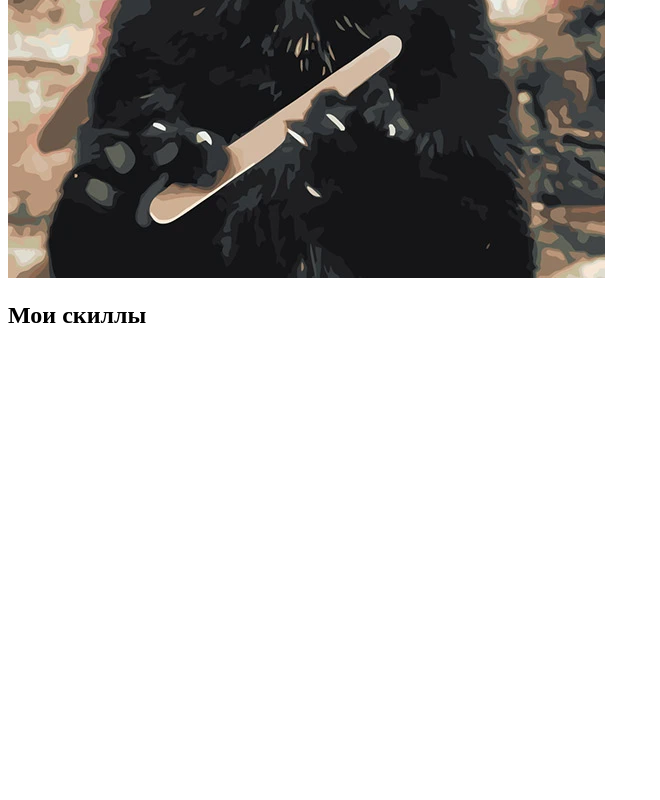
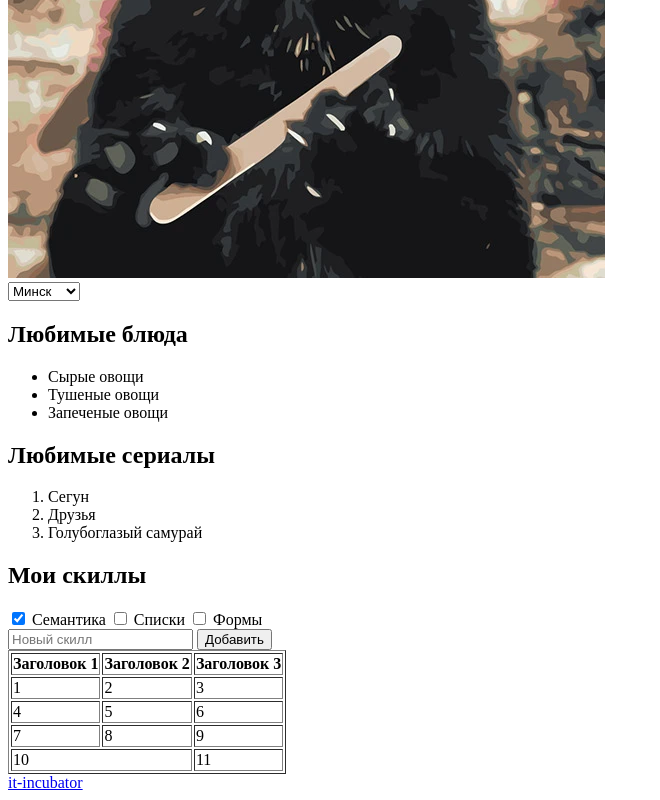
Before and after one commit to palchikmrg/1-hw-with-auto-test-html-css-main, a plain HTML site: page index.html in a window 1280 px wide. Shown: the part 599-1399 px from the top of the page, without its empty margins (0-660 px from the left). Before the commit the page ends 956 px from the top, so only its background shows below. Drawn offline with Linux system fonts and the light colour scheme.

Commit message:
complete all tasks

```diff
--- a/index.html
+++ b/index.html
@@ -27,17 +27,34 @@
 
     <section data-cy="hw1-section-about-pre">
         <!-- 2) В этом разделе создай выпадающий список с разными городами (не меньше 3-х). Свой город сделай вторым в этом списке. С помощью специального атрибута, сделай так, чтобы твой город всегда был выбранным по умолчанию  -->
+        <select>
+            <option>Витебск</option>
+            <option selected>Минск</option>
+            <option>Брест</option>
+        </select>
         <div data-cy="hw1-unordered-list-box-pre">
             <!-- 3) В этом разделе создай 2 дочерних элемента: -->
 
             <!-- a) Заголовок 2-го уровня (любимые книги/фильмы/блюда/страны... и т.п.) -->
             <!-- b) Маркированный список. В списке должно быть не менее 3-х элементов -->
+            <h2>Любимые блюда</h2>
+            <ul>
+                <li>Сырые овощи</li>
+                <li>Тушеные овощи</li>
+                <li>Запеченые овощи</li>
+            </ul>
         </div>
         <div data-cy="hw1-ordered-list-box-pre">
             <!-- 3) В этом разделе создай 2 дочерних элемента: -->
 
             <!-- a) Заголовок 2-го уровня с другим названием (любимые книги/фильмы/блюда/страны... и т.п.) -->
             <!-- b) Нумерованный (упорядоченный) список. В списке должно быть не менее 3-х элементов -->
+            <h2>Любимые сериалы</h2>
+            <ol>
+                <li>Сегун</li>
+                <li>Друзья</li>
+                <li>Голубоглазый самурай</li>
+            </ol>
         </div>
         <div data-cy="hw1-skills-box-pre">
             <h2>Мои скиллы</h2>
@@ -45,20 +62,61 @@
                 - В подписи укажи названия любых тем по верстке (все, что знаешь или слышал).
                 - Каждый чекбокс должен быть связан со своей подписью. Для этого чекбокс должен находиться в элементе для подписи
                 - Отметь "галочкой" (с помощью специального атрибута) темы, которые ты уже знаешь. -->
+            <label>
+                <input type="checkbox" name="semantics" checked>
+                Семантика
+            </label>
+            <label>
+                <input type="checkbox" name="lists">
+                Списки
+            </label>
+            <label>
+                <input type="checkbox" name="forms">
+                Формы
+            </label>
         </div>
         <!-- 5) Создай здесь однострочное поле для ввода текста с подсказкой "Новый скилл", которая исчезает, когда начинаешь что-то печатать (для подсказки есть специальный атрибут) -->
         <!-- 6) Создай здесь кнопку “Добавить” -->
         <!-- 7) Добавь горизонтальную линию (для этого есть специальный тег) -->
+        <input type="text" placeholder="Новый скилл">
+        <button>Добавить</button>
 
         <table data-cy="hw-about-table-pre">
             <!-- 8) В таблице сделай 5 строк и 3 столбца.
                         - В первой строке ячейки заголовков, в остальных обычные ячейки
                         - Добавь границы для всей таблицы с помощью специального атрибута border="". Он устарел, но работает
                         - В последнем ряду первая ячейка должна занимать 2 столбца (как должно выглядеть - смотри образец). Таблицу можно заполнять любыми данными -->
+            <table border="1">
+                <tr>
+                    <th>Заголовок 1 </th>
+                    <th>Заголовок 2</th>
+                    <th>Заголовок 3</th>
+                </tr>
+                <tr>
+                    <td>1</td>
+                    <td>2</td>
+                    <td>3</td>
+                </tr>
+                <tr>
+                    <td>4</td>
+                    <td>5</td>
+                    <td>6</td>
+                </tr>
+                <tr>
+                    <td>7</td>
+                    <td>8</td>
+                    <td>9</td>
+                </tr>
+                <tr>
+                    <td colspan="2">10</td>
+                    <td>11</td>
+                </tr>
+            </table>
         </table>
     </section>
     <footer data-cy="hw-footer-pre">
         <!-- 9) Создай здесь ссылку на наш сайт https://it-incubator.io/ (текст ссылки должен быть it-incubator) -->
+        <a href="https://it-incubator.io/">it-incubator</a>
     </footer>
 </body>
 </html>
```
